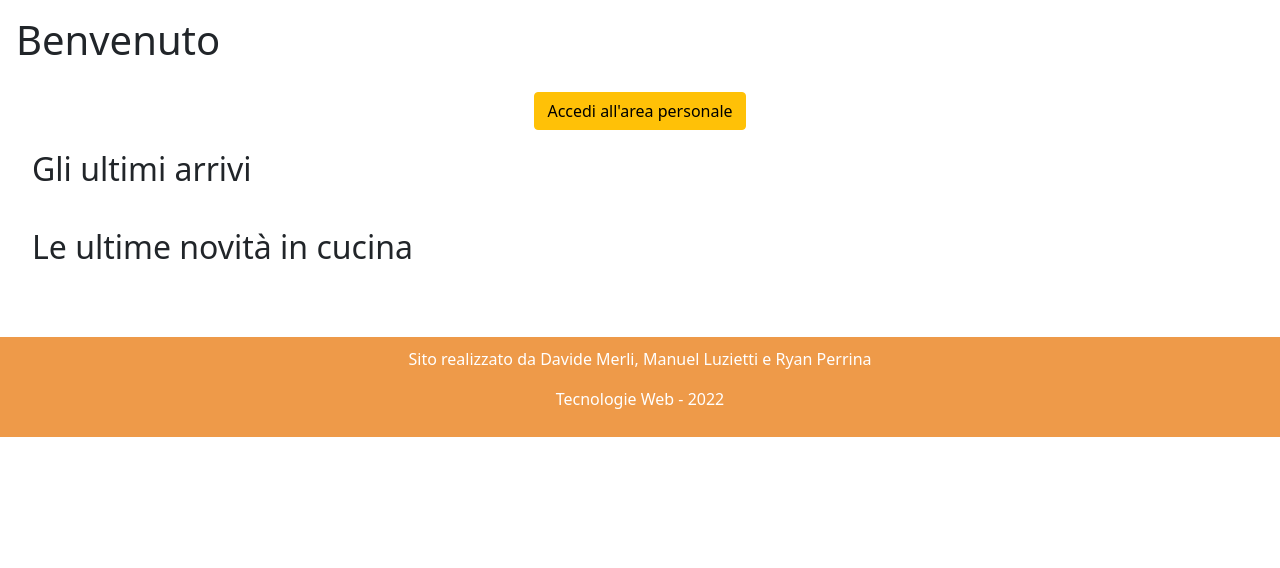
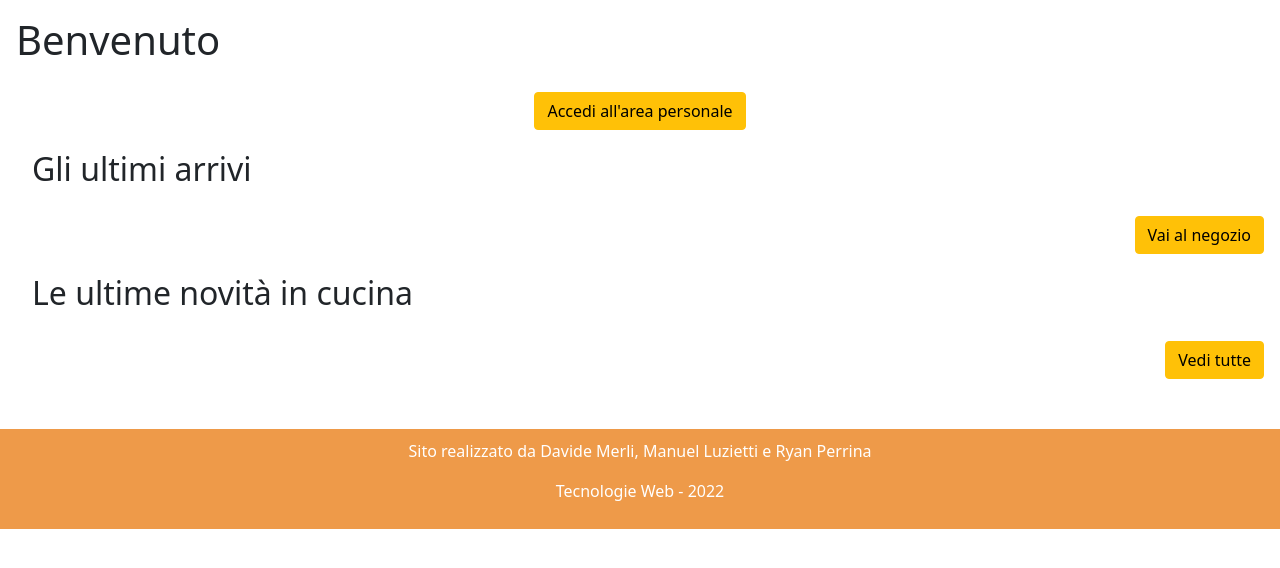
Before and after one commit to DavideMerliUnibo/tecnologieWeb2021---E-Commerce, a PHP site: page /tecnologieWeb2021---E-Commerce/ in a window 1280 px wide. Shown: the part 66-634 px from the top of the page. Run offline with PHP 8.4, Linux system fonts and the light colour scheme; data comes from the database, SQL or seed files in the repository; data that the repository does not hold is empty.

Commit message:
Aggiunti pulsanti per andare allo shop e alla pagina ricette in homepage

```diff
--- a/Website/template/mainMenu.php
+++ b/Website/template/mainMenu.php
@@ -28,6 +28,9 @@
     </article>
     <?php endforeach; ?>
 </section>
+<div class="d-flex flex-column align-items-end">
+    <a href="shop.php" type="button" class="btn btn-warning my-1">Vai al negozio</a>
+</div>
 
 <!-- Sezione ultime ricette -->
 <section class="p-3">
@@ -45,3 +48,6 @@
     </article>
     <?php endforeach; ?>
 </section>
+<div class="d-flex flex-column align-items-end">
+    <a href="ricette.php" type="button" class="btn btn-warning my-1">Vedi tutte</a>
+</div>
```
